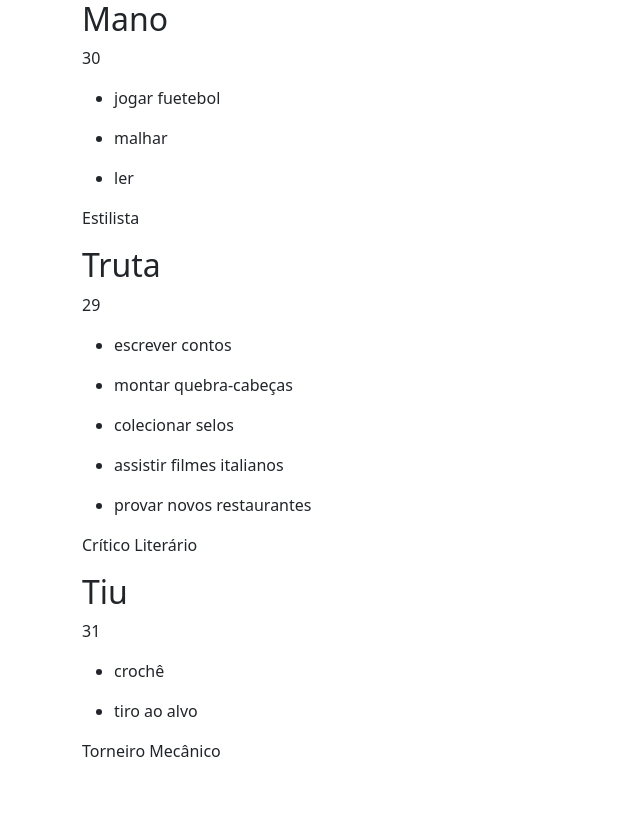
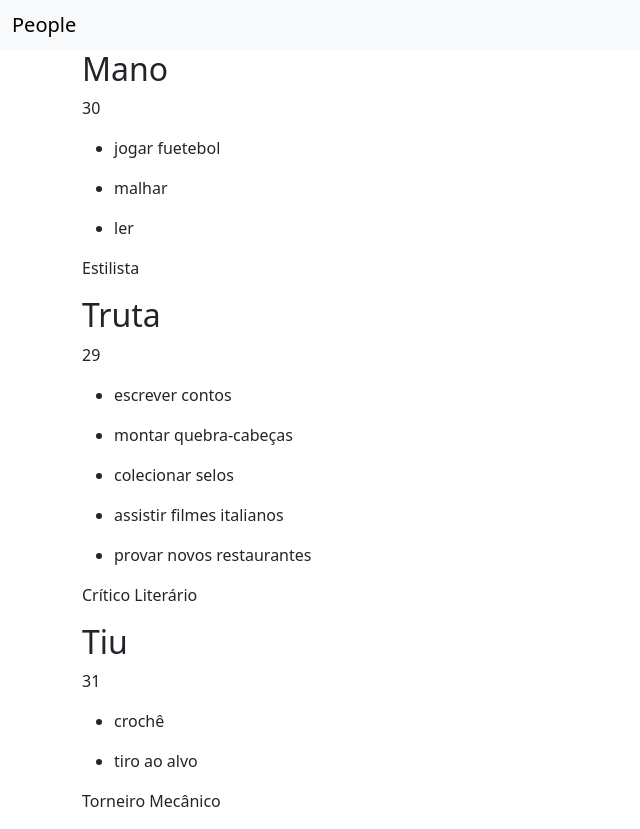
Before and after one commit to Shamoleambo/angular-people, an Angular app: page / in a window 1280 px wide. Shown: the whole page, without its empty margins (0-640 px from the left). Before the commit the page ends 800 px from the top, so only its background shows below. Built offline with nearby package versions, Linux system fonts and the light colour scheme.

Commit message:
create a header component

```diff
--- a/src/app/app.component.html
+++ b/src/app/app.component.html
@@ -1,3 +1,4 @@
+<app-header></app-header>
 <div class="container">
   <app-people></app-people>
 </div>
--- /dev/null
+++ b/src/app/header/header.component.html
@@ -0,0 +1,5 @@
+<nav class="navbar bg-body-tertiary">
+  <div class="container-fluid">
+    <span class="navbar-brand mb-0 h1">People</span>
+  </div>
+</nav>
```
Also changed, not shown: src/app/app.module.ts (+7 -1 lines), src/app/header/header.component.ts (added, +7 -0 lines).
